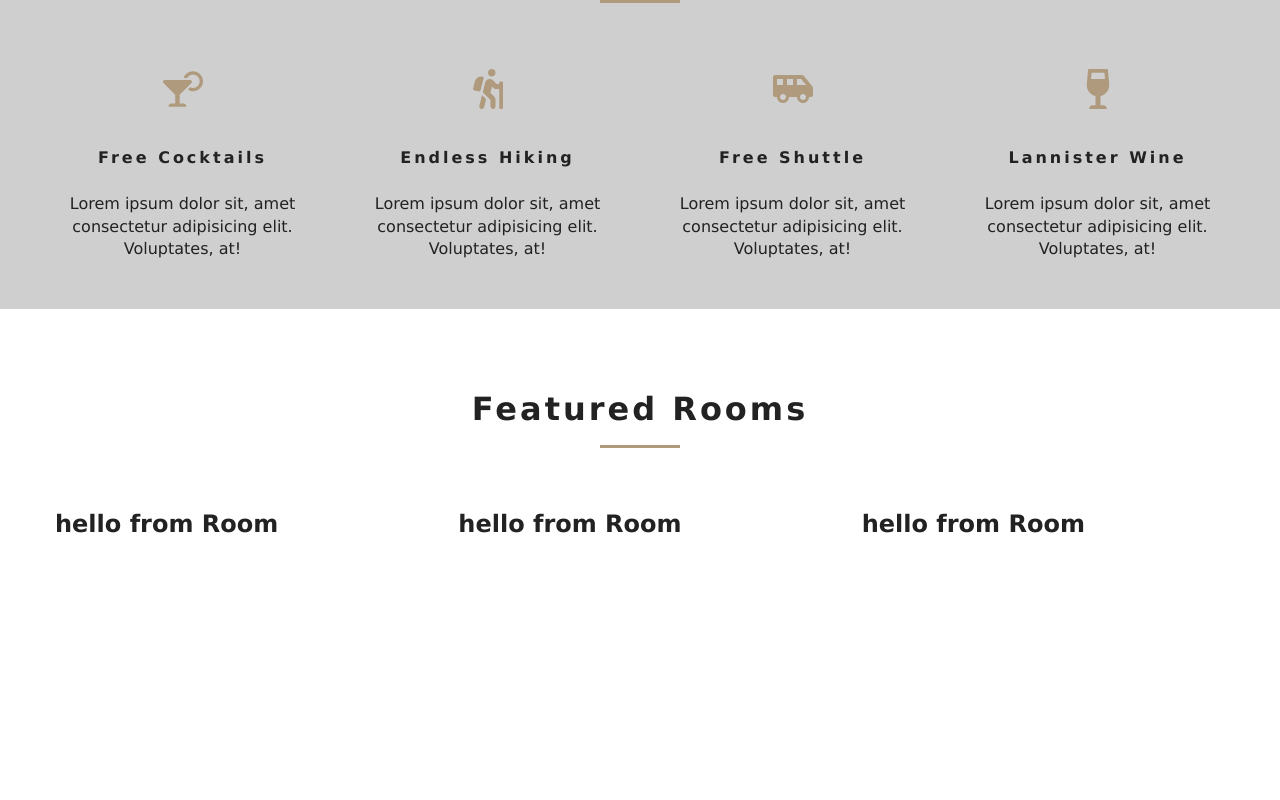
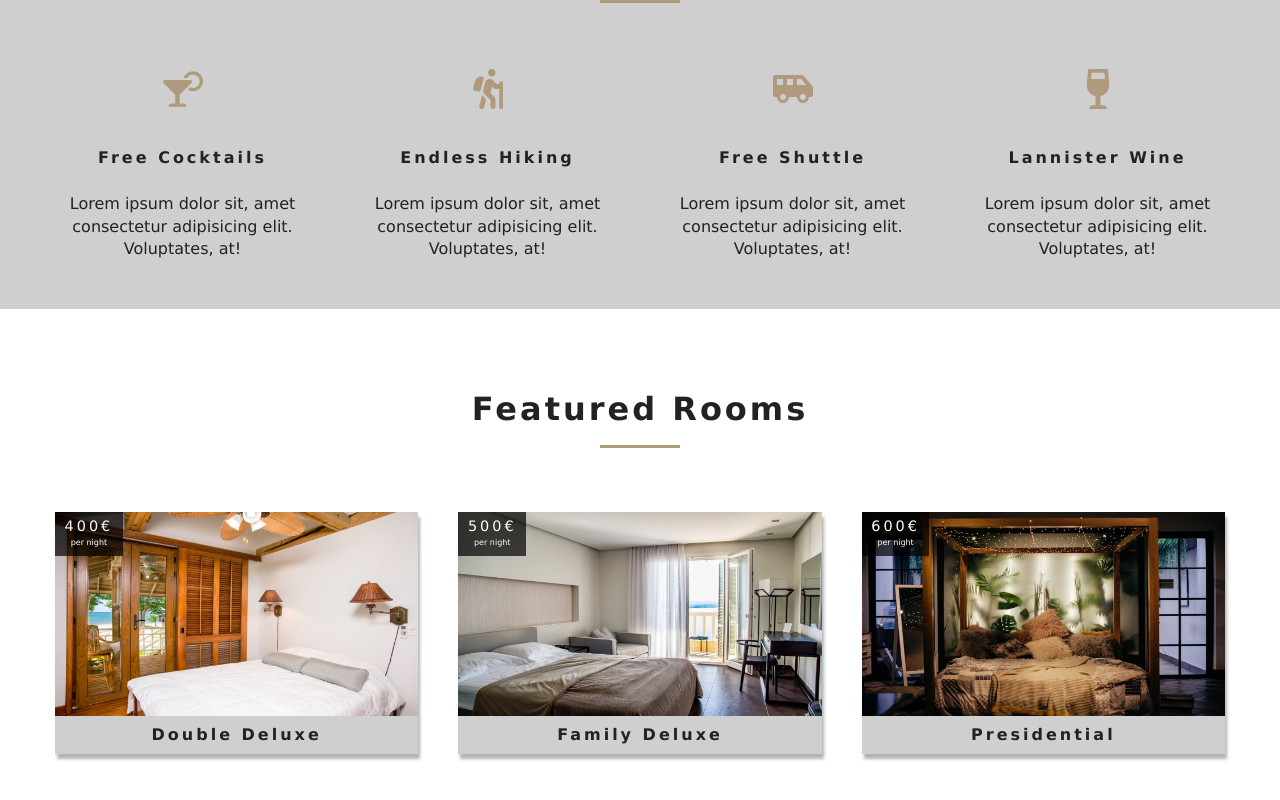
Before and after one commit to BitBravo/react-hotel-book, a React (Create React App) app: page / in a window 1280 px wide. Shown: the part 904-1704 px from the top of the page. Before the commit the page ends 1544 px from the top, so only its background shows below. Built offline with nearby package versions, Linux system fonts and the light colour scheme.

Commit message:
Create Room component

```diff
--- a/src/App.css
+++ b/src/App.css
@@ -15,8 +15,8 @@
   --darkGrey: #cfcfcf;
   --mainTransition: all 0.2s linear;
   --mainSpacing: 3px;
-  --lightShadow: 2px 5px 3px 0px rgba(0, 0, 0, 0.5);
-  --darkShadow: 4px 10px 5px 0px rgba(0, 0, 0, 0.5);
+  --lightShadow: 2px 5px 3px 0px rgba(0, 0, 0, 0.3);
+  --darkShadow: 4px 10px 5px 0px rgba(0, 0, 0, 0.3);
 }
 
 body {
@@ -63,7 +63,6 @@ h6 {
 }
 
 /* Spinner */
-
 .spinner-wrap {
   position: relative;
 }
@@ -109,6 +108,7 @@ h6 {
   text-transform: uppercase;
   cursor: pointer;
 }
+
 .btn-primary:hover {
   background: transparent;
   color: var(--primaryColor);
@@ -349,3 +349,76 @@ h6 {
     max-width: 1170px;
   }
 }
+
+/* Room */
+.room {
+  box-shadow: var(--lightShadow);
+  transition: var(--mainTransition);
+}
+
+.room:hover {
+  box-shadow: var(--darkShadow);
+}
+
+.img-container {
+  position: relative;
+}
+
+.img-container img {
+  width: 100%;
+  display: block;
+  transition: var(--mainTransition);
+}
+
+.price-top {
+  position: absolute;
+  top: 0;
+  left: 0;
+  background: rgba(0, 0, 0, 0.7);
+  color: var(--mainWhite);
+  padding: 0.3rem 0.6rem 0.5rem;
+  font-size: 0.5rem;
+  text-align: center;
+  transition: var(--mainTransition);
+}
+
+.price-top h6 {
+  margin-bottom: 0;
+  font-size: 0.9rem;
+  font-weight: 300;
+  letter-spacing: var(--mainSpacing);
+}
+
+.room-link {
+  position: absolute;
+  top: 50%;
+  left: 50%;
+  transform: translate(-50%, -50%);
+  opacity: 0;
+  transition: all 0.2s linear;
+}
+
+.img-container:hover {
+  background: rgba(0, 0, 0, 0.8);
+}
+
+.img-container:hover img {
+  opacity: 0.3;
+}
+
+.img-container:hover .price-top {
+  opacity: 0;
+}
+
+.img-container:hover .room-link {
+  opacity: 1;
+}
+
+.room-info {
+  background: var(--darkGrey);
+  text-transform: capitalize;
+  padding: 0.5rem 0;
+  text-align: center;
+  font-weight: 700;
+  letter-spacing: var(--mainSpacing);
+}
--- a/src/components/Room.js
+++ b/src/components/Room.js
@@ -1,11 +1,32 @@
-import React, { Component } from 'react'
+import React from 'react';
+import { Link } from 'react-router-dom';
+import defaultImg from '../img/room-1.jpeg';
+import PropTypes from 'prop-types';
 
-export default class Room extends Component {
-  render() {
-    return (
-      <div>
-        <h3>hello from Room</h3>
+export default function Room({ room }) {
+  const { name, slug, images, price } = room;
+  return (
+    <article className="room">
+      <div className="img-container">
+        <img src={images[0] || defaultImg} alt="single room" />
+        <div className="price-top">
+          <h6>{price}€</h6>
+          <p>per night</p>
+        </div>
+        <Link to={`/rooms/${slug}`} className="btn-primary room-link">
+          Features
+        </Link>
+        <div className="room-info">{name}</div>
       </div>
-    )
-  }
+    </article>
+  )
 }
+
+Room.propTypes = {
+  room: PropTypes.shape({
+    name: PropTypes.string.isRequired,
+    slug: PropTypes.string.isRequired,
+    images: PropTypes.arrayOf(PropTypes.string).isRequired,
+    price: PropTypes.number.isRequired,
+  }).isRequired
+}
```
